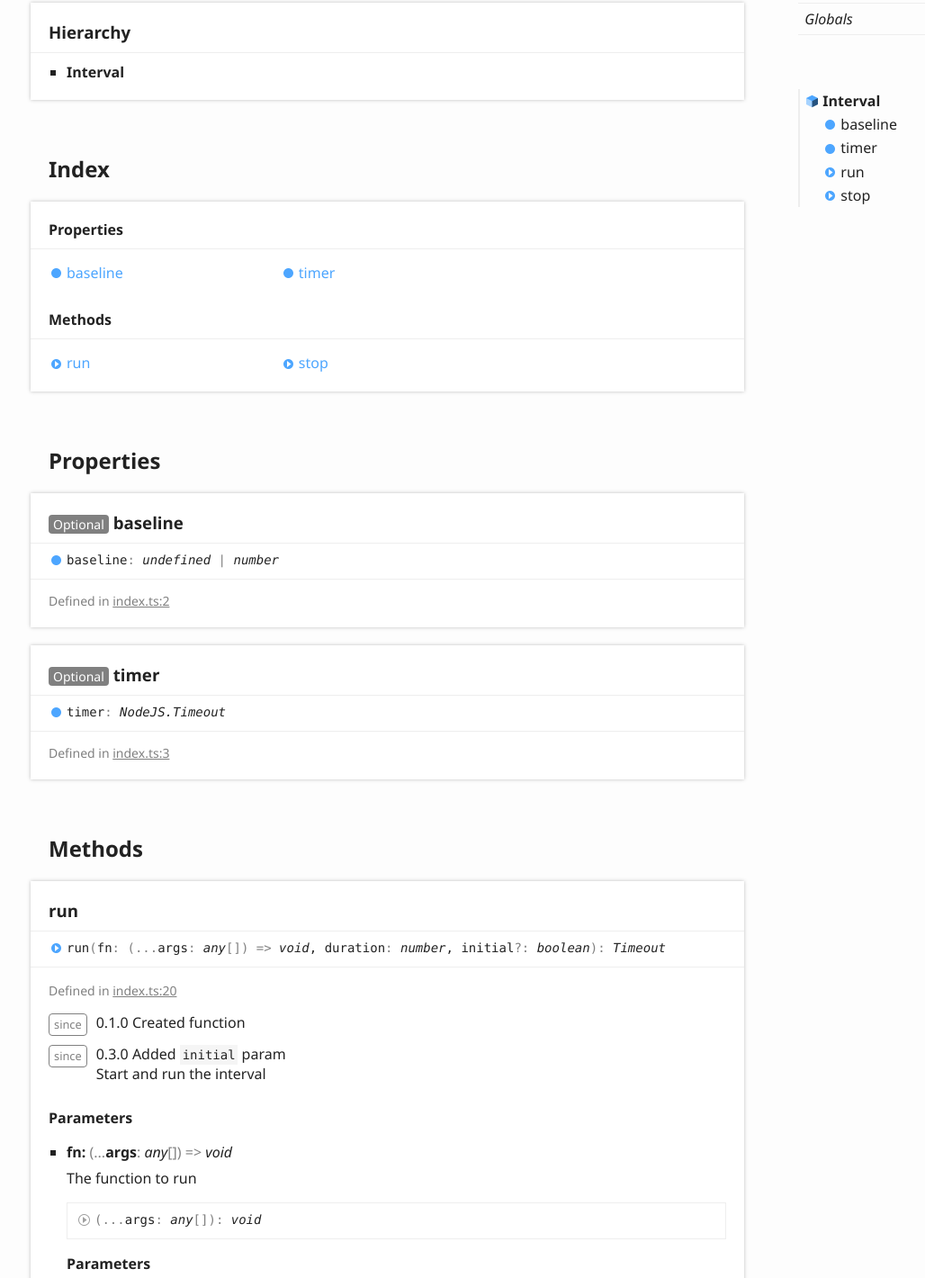
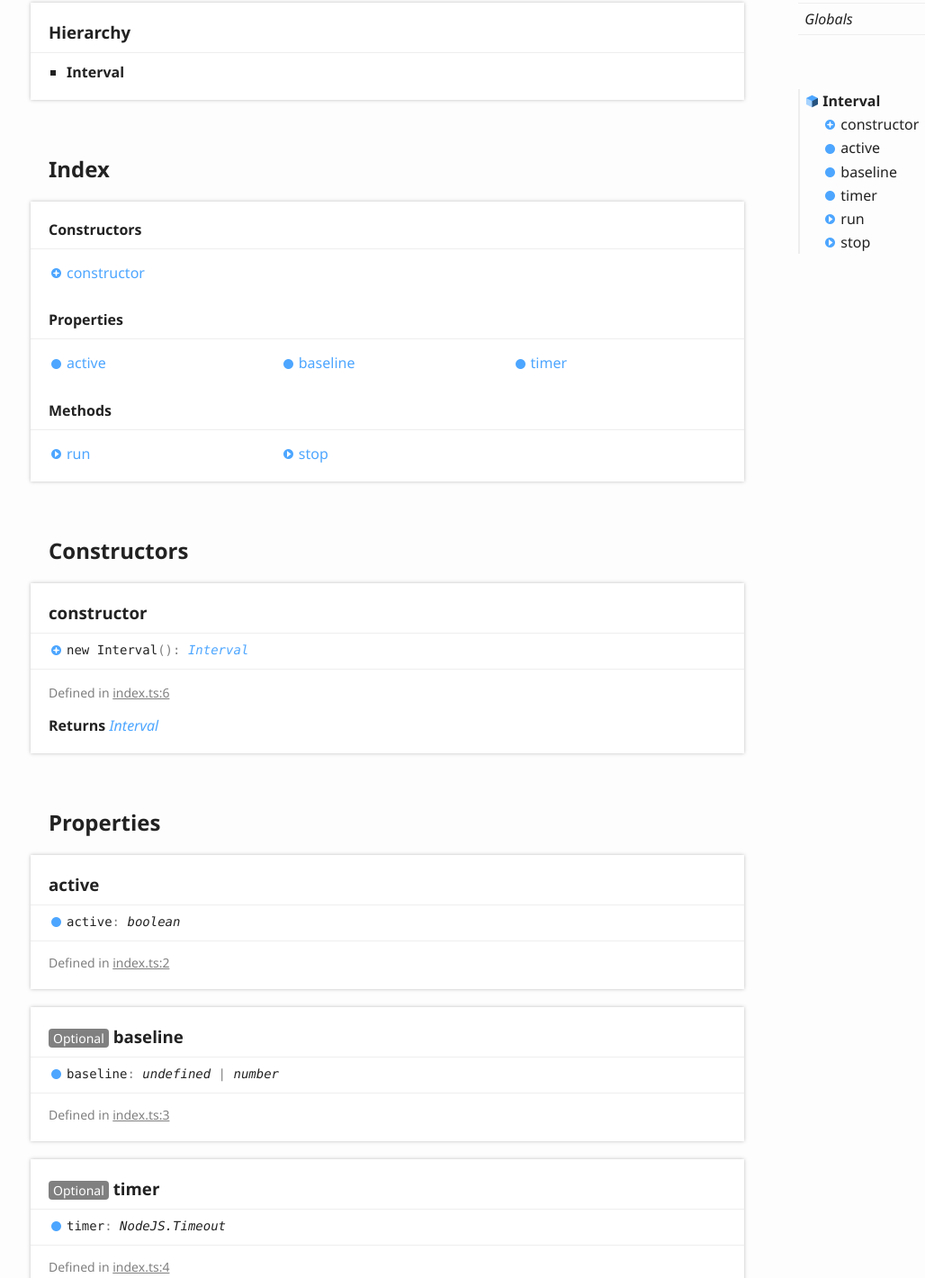
Before and after one commit to Pepijn98/Yukikaze, a website: page docs/classes/interval.html in a window 1280 px wide. Shown: the part 192-1612 px from the top of the page at 90% size, without its empty margins (6-1034 px from the left). Drawn offline with Linux system fonts and the light colour scheme.

Commit message:
Update docs

```diff
--- a/docs/classes/interval.html
+++ b/docs/classes/interval.html
@@ -75,8 +75,15 @@
 				<section class="tsd-panel tsd-index-panel">
 					<div class="tsd-index-content">
 						<section class="tsd-index-section ">
+							<h3>Constructors</h3>
+							<ul class="tsd-index-list">
+								<li class="tsd-kind-constructor tsd-parent-kind-class"><a href="interval.html#constructor" class="tsd-kind-icon">constructor</a></li>
+							</ul>
+						</section>
+						<section class="tsd-index-section ">
 							<h3>Properties</h3>
 							<ul class="tsd-index-list">
+								<li class="tsd-kind-property tsd-parent-kind-class"><a href="interval.html#active" class="tsd-kind-icon">active</a></li>
 								<li class="tsd-kind-property tsd-parent-kind-class"><a href="interval.html#baseline" class="tsd-kind-icon">baseline</a></li>
 								<li class="tsd-kind-property tsd-parent-kind-class"><a href="interval.html#timer" class="tsd-kind-icon">timer</a></li>
 							</ul>
@@ -92,14 +99,44 @@
 				</section>
 			</section>
 			<section class="tsd-panel-group tsd-member-group ">
+				<h2>Constructors</h2>
+				<section class="tsd-panel tsd-member tsd-kind-constructor tsd-parent-kind-class">
+					<a name="constructor" class="tsd-anchor"></a>
+					<h3>constructor</h3>
+					<ul class="tsd-signatures tsd-kind-constructor tsd-parent-kind-class">
+						<li class="tsd-signature tsd-kind-icon">new <wbr>Interval<span class="tsd-signature-symbol">(</span><span class="tsd-signature-symbol">)</span><span class="tsd-signature-symbol">: </span><a href="interval.html" class="tsd-signature-type">Interval</a></li>
+					</ul>
+					<ul class="tsd-descriptions">
+						<li class="tsd-description">
+							<aside class="tsd-sources">
+								<ul>
+									<li>Defined in <a href="https://github.com/Pepijn98/Yukikaze/blob/0549e44/src/index.ts#L6">index.ts:6</a></li>
+								</ul>
+							</aside>
+							<h4 class="tsd-returns-title">Returns <a href="interval.html" class="tsd-signature-type">Interval</a></h4>
+						</li>
+					</ul>
+				</section>
+			</section>
+			<section class="tsd-panel-group tsd-member-group ">
 				<h2>Properties</h2>
+				<section class="tsd-panel tsd-member tsd-kind-property tsd-parent-kind-class">
+					<a name="active" class="tsd-anchor"></a>
+					<h3>active</h3>
+					<div class="tsd-signature tsd-kind-icon">active<span class="tsd-signature-symbol">:</span> <span class="tsd-signature-type">boolean</span></div>
+					<aside class="tsd-sources">
+						<ul>
+							<li>Defined in <a href="https://github.com/Pepijn98/Yukikaze/blob/0549e44/src/index.ts#L2">index.ts:2</a></li>
+						</ul>
+					</aside>
+				</section>
 				<section class="tsd-panel tsd-member tsd-kind-property tsd-parent-kind-class">
 					<a name="baseline" class="tsd-anchor"></a>
 					<h3><span class="tsd-flag ts-flagOptional">Optional</span> baseline</h3>
 					<div class="tsd-signature tsd-kind-icon">baseline<span class="tsd-signature-symbol">:</span> <span class="tsd-signature-type">undefined</span><span class="tsd-signature-symbol"> | </span><span class="tsd-signature-type">number</span></div>
 					<aside class="tsd-sources">
 						<ul>
-							<li>Defined in <a href="https://github.com/KurozeroPB/interval/blob/a4f9588/src/index.ts#L2">index.ts:2</a></li>
+							<li>Defined in <a href="https://github.com/Pepijn98/Yukikaze/blob/0549e44/src/index.ts#L3">index.ts:3</a></li>
 						</ul>
 					</aside>
 				</section>
@@ -109,7 +146,7 @@
 					<div class="tsd-signature tsd-kind-icon">timer<span class="tsd-signature-symbol">:</span> <span class="tsd-signature-type">NodeJS.Timeout</span></div>
 					<aside class="tsd-sources">
 						<ul>
-							<li>Defined in <a href="https://github.com/KurozeroPB/interval/blob/a4f9588/src/index.ts#L3">index.ts:3</a></li>
+							<li>Defined in <a href="https://github.com/Pepijn98/Yukikaze/blob/0549e44/src/index.ts#L4">index.ts:4</a></li>
 						</ul>
 					</aside>
 				</section>
@@ -126,7 +163,7 @@
 						<li class="tsd-description">
 							<aside class="tsd-sources">
 								<ul>
-									<li>Defined in <a href="https://github.com/KurozeroPB/interval/blob/a4f9588/src/index.ts#L20">index.ts:20</a></li>
+									<li>Defined in <a href="https://github.com/Pepijn98/Yukikaze/blob/0549e44/src/index.ts#L24">index.ts:24</a></li>
 								</ul>
 							</aside>
 							<div class="tsd-comment tsd-typography">
@@ -193,7 +230,7 @@
 						<li class="tsd-description">
 							<aside class="tsd-sources">
 								<ul>
-									<li>Defined in <a href="https://github.com/KurozeroPB/interval/blob/a4f9588/src/index.ts#L45">index.ts:45</a></li>
+									<li>Defined in <a href="https://github.com/Pepijn98/Yukikaze/blob/0549e44/src/index.ts#L50">index.ts:50</a></li>
 								</ul>
 							</aside>
 							<div class="tsd-comment tsd-typography">
@@ -225,6 +262,12 @@
 					<li class="current tsd-kind-class">
 						<a href="interval.html" class="tsd-kind-icon">Interval</a>
 						<ul>
+							<li class=" tsd-kind-constructor tsd-parent-kind-class">
+								<a href="interval.html#constructor" class="tsd-kind-icon">constructor</a>
+							</li>
+							<li class=" tsd-kind-property tsd-parent-kind-class">
+								<a href="interval.html#active" class="tsd-kind-icon">active</a>
+							</li>
 							<li class=" tsd-kind-property tsd-parent-kind-class">
 								<a href="interval.html#baseline" class="tsd-kind-icon">baseline</a>
 							</li>
@@ -251,6 +294,7 @@
 		<h2>Legend</h2>
 		<div class="tsd-legend-group">
 			<ul class="tsd-legend">
+				<li class="tsd-kind-constructor tsd-parent-kind-class"><span class="tsd-kind-icon">Constructor</span></li>
 				<li class="tsd-kind-property tsd-parent-kind-class"><span class="tsd-kind-icon">Property</span></li>
 				<li class="tsd-kind-method tsd-parent-kind-class"><span class="tsd-kind-icon">Method</span></li>
 			</ul>
@@ -262,6 +306,5 @@
 </div>
 <div class="overlay"></div>
 <script src="../assets/js/main.js"></script>
-<script>if (location.protocol == 'file:') document.write('<script src="../assets/js/search.js"><' + '/script>');</script>
 </body>
 </html>
```
Also changed, not shown: docs/assets/js/search.json (+1 -1 lines), docs/globals.html (+1 -1 lines), docs/index.html (+1 -1 lines), docs/assets/js/main.js.
